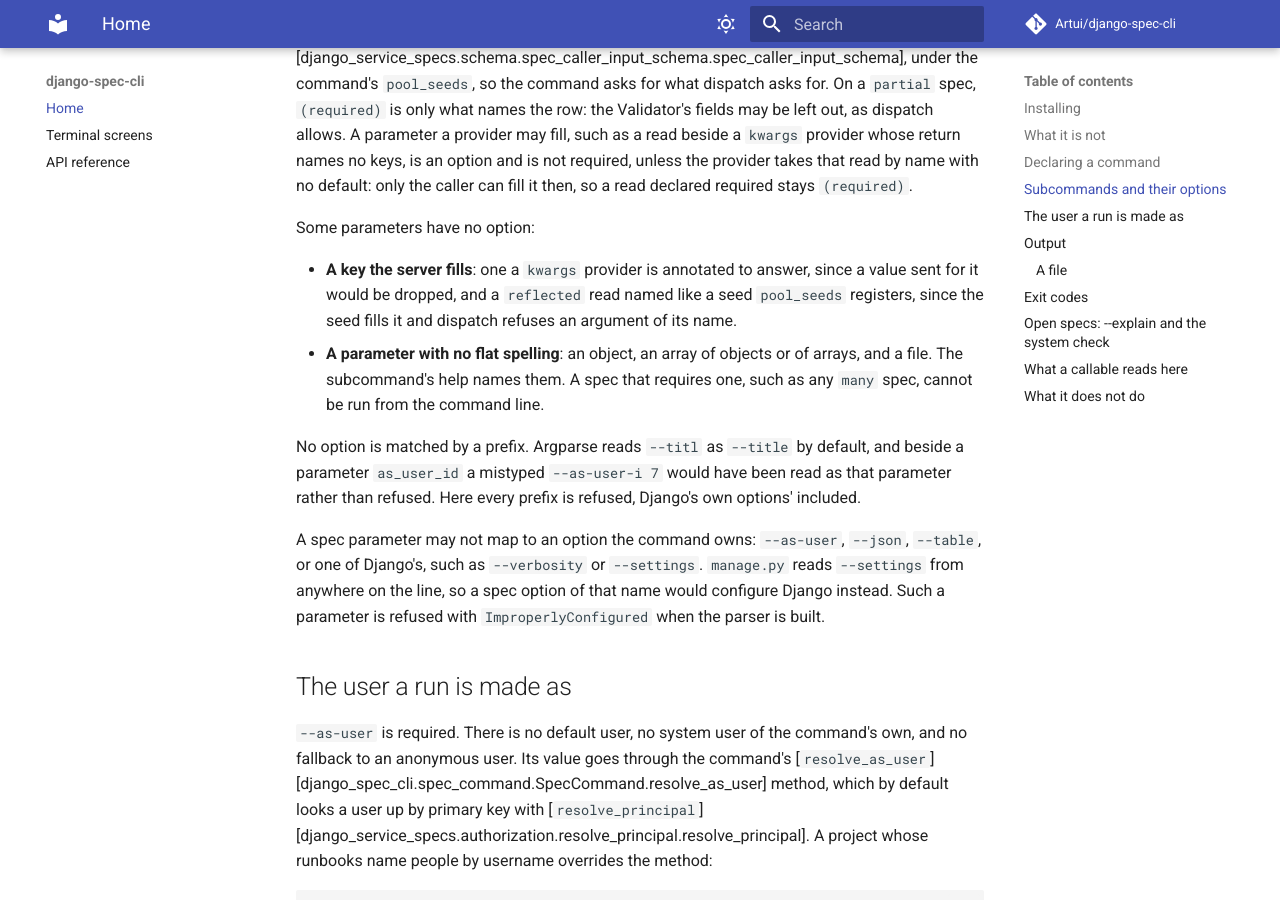
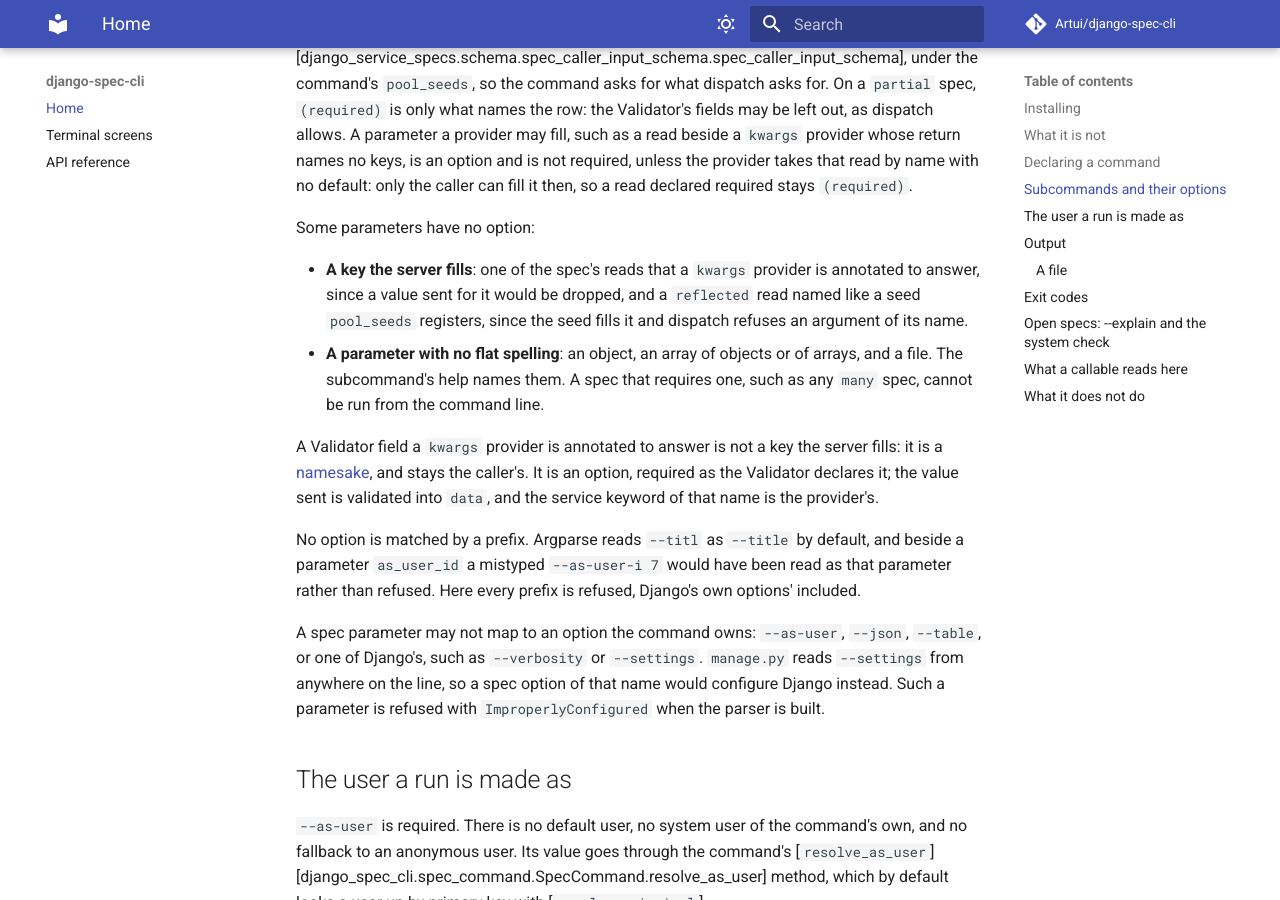
Before and after one commit to Artui/django-spec-cli, an MkDocs documentation site: the page built from docs/index.md, in a window 1280 px wide and 900 px high, scrolled down 2359 px. Built offline with MkDocs 1.6.1 and Material for MkDocs 9.7.7, drawn with Linux system fonts in a browser that asks for light colours; comment, search, counter and statistics services are not loaded; some of the changed text lies outside the part shown.

Commit message:
Release 0.8.1: offer a Validator field a kwargs provider names, floor the kernel at 0.35.0 (#31)
* Offer a Validator field a kwargs provider names, floor the kernel at 0.35.0

django-service-specs 0.35.0 makes a kwargs key named like a Validator field
a namesake: the field stays the caller's and the provider's value goes to the
service keyword. The subcommand already offers what the kernel's caller input
schema asks for, so the code is unchanged; the floor rises past the release
that refused such a spec, a test holds the option and the run, and the docs
no longer say every key a provider answers has no option.

Co-Authored-By: Claude Opus 5.5 <noreply@anthropic.com>

* Keep the namesake paragraph out of the no-option list, test an optional namesake

Co-Authored-By: Claude Opus 5.5 <noreply@anthropic.com>

* Release 0.8.1

Co-Authored-By: Claude Opus 5.5 <noreply@anthropic.com>

---------

Co-authored-by: Claude Opus 5.5 <noreply@anthropic.com>

```diff
--- a/django_spec_cli/version.py
+++ b/django_spec_cli/version.py
@@ -1,5 +1,5 @@
 from __future__ import annotations
 
-__version__: str = "0.8.0"
+__version__: str = "0.8.1"
 
 __all__ = ["__version__"]
--- a/docs/index.md
+++ b/docs/index.md
@@ -98,13 +98,20 @@ stays `(required)`.
 
 Some parameters have no option:
 
-- **A key the server fills**: one a `kwargs` provider is annotated to answer,
-  since a value sent for it would be dropped, and a `reflected` read named like
-  a seed `pool_seeds` registers, since the seed fills it and dispatch refuses an
-  argument of its name.
+- **A key the server fills**: one of the spec's reads that a `kwargs` provider
+  is annotated to answer, since a value sent for it would be dropped, and a
+  `reflected` read named like a seed `pool_seeds` registers, since the seed
+  fills it and dispatch refuses an argument of its name.
 - **A parameter with no flat spelling**: an object, an array of objects or of
   arrays, and a file. The subcommand's help names them. A spec that requires
   one, such as any `many` spec, cannot be run from the command line.
+
+A Validator field a `kwargs` provider is annotated to answer is not a key the
+server fills: it is a
+[namesake](https://artui.github.io/django-service-specs/dispatching/#the-services-pool),
+and stays the caller's. It is an option, required as the Validator declares it;
+the value sent is validated into `data`, and the service keyword of that name
+is the provider's.
 
 No option is matched by a prefix. Argparse reads `--titl` as `--title` by
 default, and beside a parameter `as_user_id` a mistyped `--as-user-i 7` would
--- a/pyproject.toml
+++ b/pyproject.toml
@@ -55,7 +55,9 @@ dependencies = [
     # ``file_output``, which a file spec's subcommand is built and written by.
     # 0.34.0 adds ``SpecLink``, ``row_links`` and ``SpecRegistry.name_of``, which a
     # row's actions on the ``--tui`` changelist are listed and bound through.
-    "django-service-specs>=0.34.0",
+    # 0.35.0 leaves a Validator field a ``kwargs`` provider names the caller's,
+    # which 0.34.0 refused, so the subcommand offers it as an option.
+    "django-service-specs>=0.35.0",
 ]
 
 [project.optional-dependencies]
@@ -166,7 +168,7 @@ skip-magic-trailing-comma = false
 root = ["./django_spec_cli"]
 
 [tool.bumpversion]
-current_version = "0.8.0"
+current_version = "0.8.1"
 allow_dirty = false
 commit = false
 tag = false
```
Also changed, not shown: other parts of docs/index.md (+1 -1 lines), CHANGELOG.md (+13 -1 lines), CLAUDE.md (+1 -1 lines), README.md (+1 -1 lines), 2 other files.
